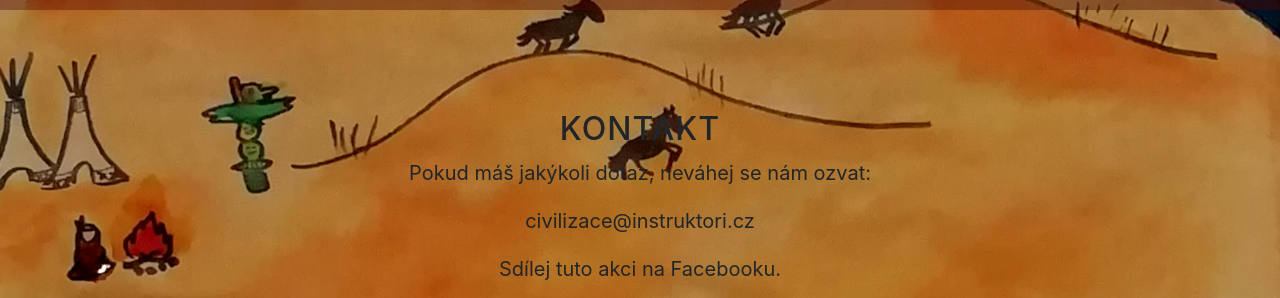
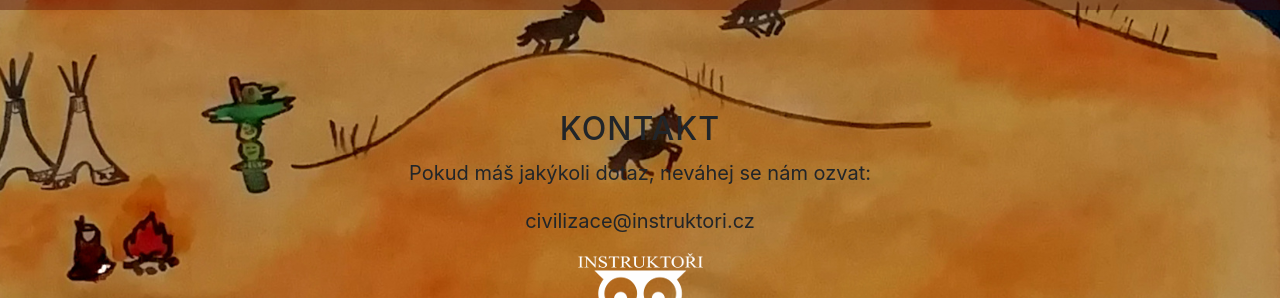
Before and after one commit to InstruktoriBrno/pratelstvi-web, a website with bundled scripts: page index.html in a window 1280 px wide. Shown: the part 5378-5676 px from the top of the page. Built offline with nearby package versions, Linux system fonts and the light colour scheme; files whose address does not match are found by name.

Commit message:
Remove FB link

```diff
--- a/index.html
+++ b/index.html
@@ -255,7 +255,7 @@
 
                     <p>Pokud máš jakýkoli dotaz, neváhej se nám ozvat:
                         <p class="contact-email">civilizace@instruktori.cz</p>
-                        <p>Sdílej tuto akci na Facebooku.</p>
+                        <!-- <p>Sdílej tuto akci na Facebooku.</p>
                         <ul class="list-inline banner-social-buttons">
                             <li class="list-inline-item">
                                 <a href="https://www.facebook.com/events/2186091201677878" class="btn btn-default btn-lg">
@@ -263,7 +263,7 @@
                                     <span class="network-name">Facebook</span>
                                 </a>
                             </li>
-                        </ul>
+                        </ul> -->
                         <a href="http://www.instruktori.cz/"><img id="footer-sova" src="img/footer-sova.png" /></a>
                 </div>
             </div>
```
